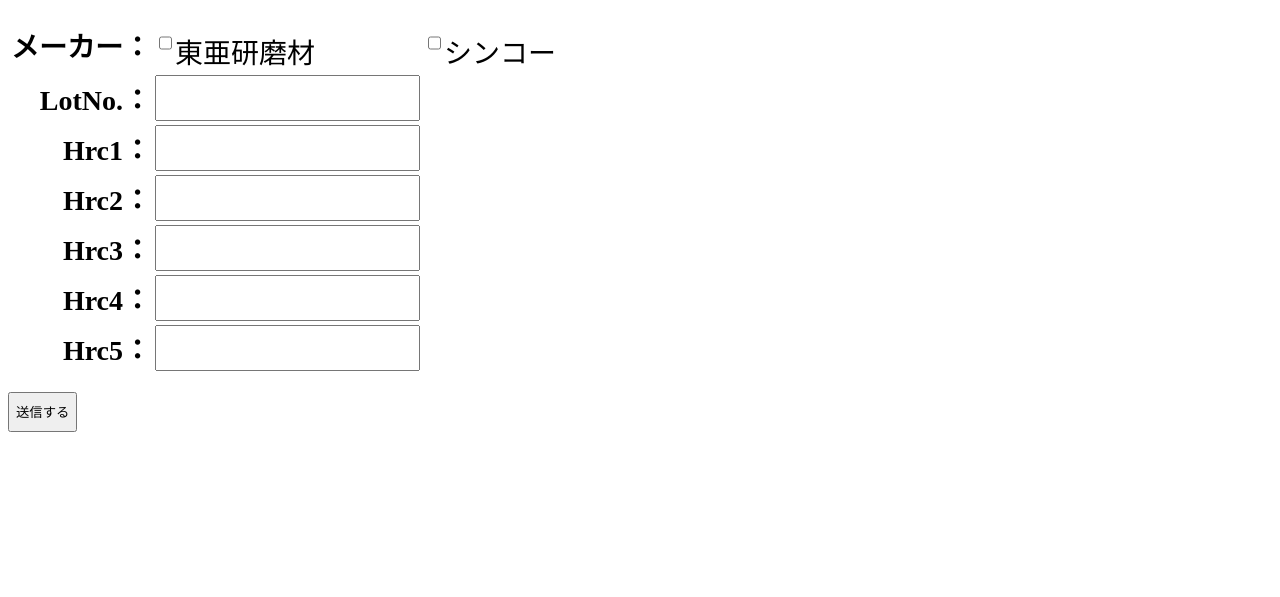
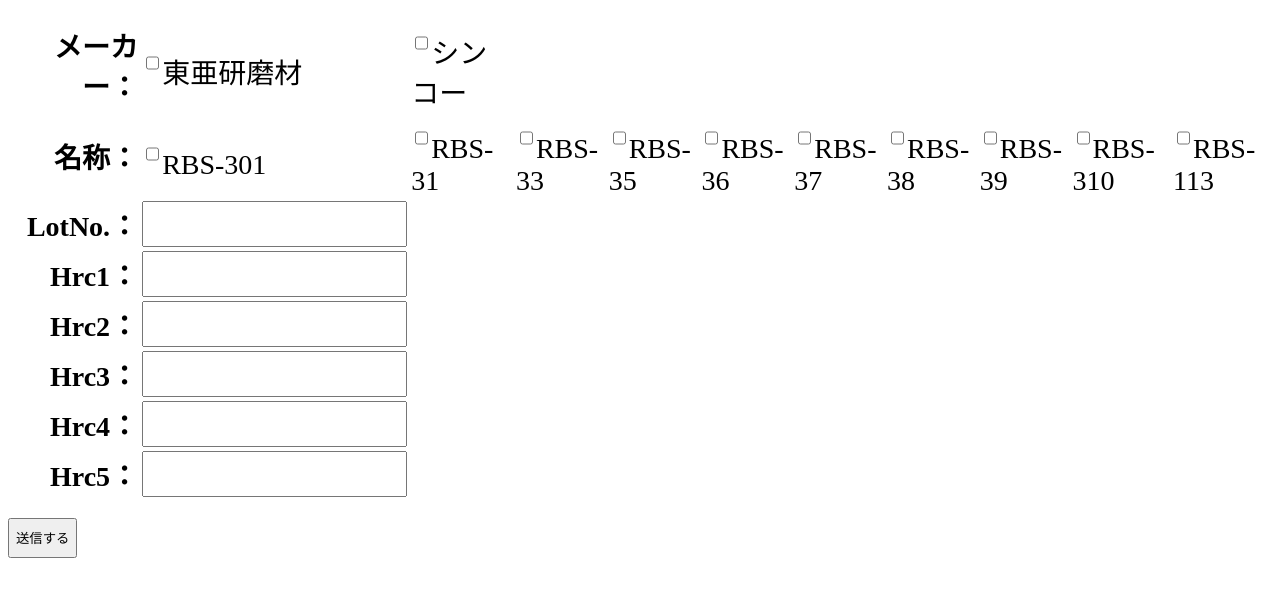
Before and after one commit to readqadiv08/dresshardness, a plain HTML site: page index.html in a window 1280 px wide. Shown: the part 127-724 px from the top of the page. Drawn offline with Linux system fonts and the light colour scheme.

Commit message:
Update index.html

```diff
--- a/index.html
+++ b/index.html
@@ -17,6 +17,19 @@
     <td><input type="checkbox" name="maker" value="東亜研磨材">東亜研磨材</td>
     <td><input type="checkbox" name="maker" value="シンコー">シンコー</td>
 </tr>
+ <tr>
+    <td align="right"><b> 名称：</b></td>
+    <td><input type="checkbox" name="dresser" value="RBS-301">RBS-301</td>
+    <td><input type="checkbox" name="dresser" value="RBS-31">RBS-31</td>
+    <td><input type="checkbox" name="dresser" value="RBS-33">RBS-33</td>
+    <td><input type="checkbox" name="dresser" value="RBS-35">RBS-35</td>
+    <td><input type="checkbox" name="dresser" value="RBS-36">RBS-36</td>
+    <td><input type="checkbox" name="dresser" value="RBS-37">RBS-37</td>
+    <td><input type="checkbox" name="dresser" value="RBS-38">RBS-38</td>
+    <td><input type="checkbox" name="dresser" value="RBS-39">RBS-39</td>
+    <td><input type="checkbox" name="dresser" value="RBS-310">RBS-310</td>
+    <td><input type="checkbox" name="dresser" value="RBS-113">RBS-113</td>
+ </tr>
 <tr>
     <td align="right"><b> LotNo.：</b></td>
     <td><input type="text" name="number" size="30" maxlength="18"></td>
```
